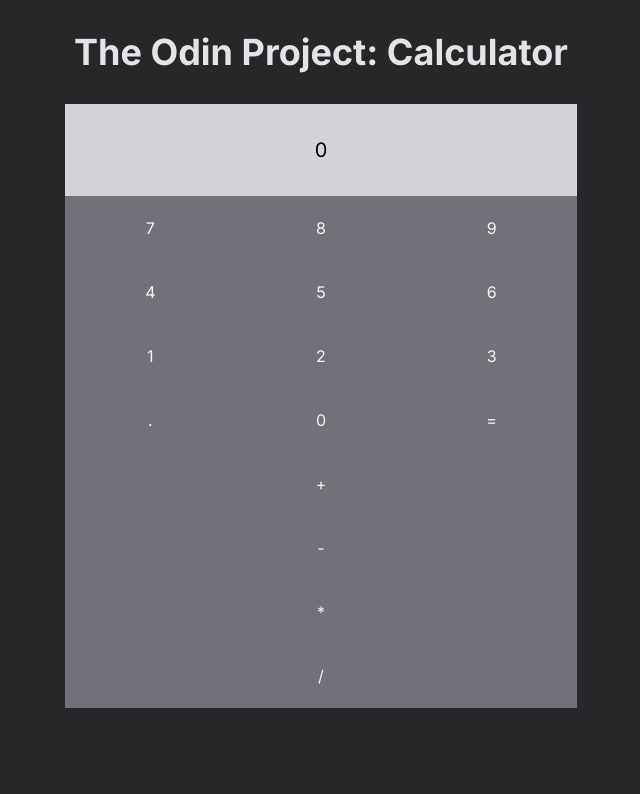
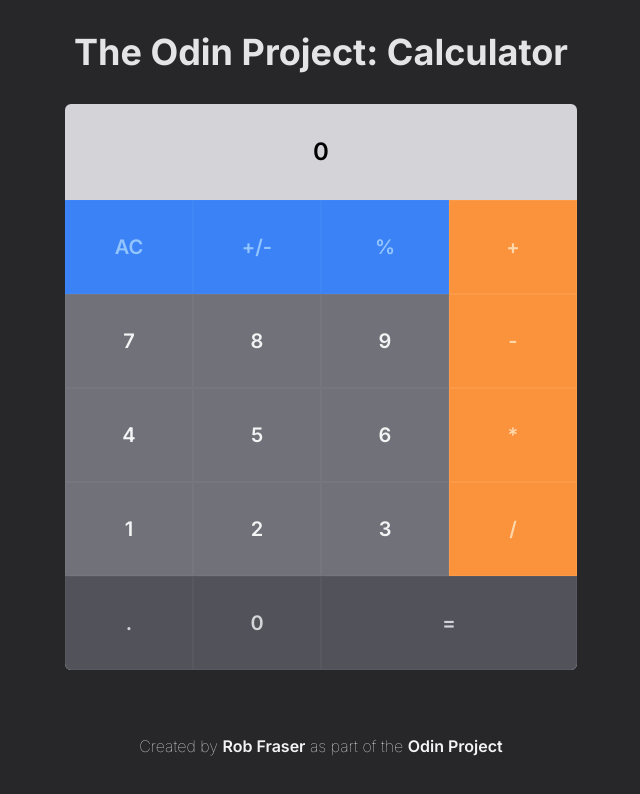
Before and after one commit to RobFraserCodes/odin-calculator, a Next.js app: page / in a window 1280 px wide. Shown: the top 794 px of the page, without its empty margins (319-959 px from the left). Built offline with nearby package versions, Linux system fonts and the light colour scheme.

Commit message:
layout and state
Fixed the layout to work well. Added state but no functionality or operators currently work.

```diff
--- a/app/globals.css
+++ b/app/globals.css
@@ -4,6 +4,15 @@
 
 @layer components {
   .btn {
-    @apply bg-zinc-500 text-zinc-100 w-full h-16 hover:bg-zinc-600;
+    @apply border-zinc-400 border border-opacity-10 bg-zinc-500 text-zinc-100 w-full p-8 hover:bg-zinc-600 text-xl font-semibold;
+  }
+  .btn-operator {
+    @apply border-orange-300 border border-opacity-20 bg-orange-400 text-orange-200 w-full p-8 hover:bg-orange-500 text-xl font-semibold;
+  }
+  .btn-function {
+    @apply border-blue-400 border border-opacity-10 bg-blue-500 text-blue-300 w-full p-8 hover:bg-blue-600 text-xl font-semibold;
+  }
+  .btn-equals {
+    @apply border-zinc-500 border border-opacity-20 p-8 bg-zinc-600 text-zinc-300 w-full hover:bg-zinc-700 text-xl font-semibold;
   }
 }
--- a/app/page.tsx
+++ b/app/page.tsx
@@ -1,3 +1,7 @@
+'use client'
+
+import { useState } from 'react'
+
 const digits = [7, 8, 9, 4, 5, 6, 1, 2, 3]
 const operators = ['+', '-', '*', '/']
 const equals = '='
@@ -6,8 +10,39 @@
 const percent = '%'
 const decimal = '.'
 const display = '0'
+const zero = '0'
 
 export default function Home() {
+  const [display, setDisplay] = useState('0');
+  const [previous, setPrevious] = useState(null);
+  const [operator, setOperator] = useState(null);
+
+  function handleDigit(digit: number) {
+    if (display === '0') {
+      setDisplay(String(digit))
+    } else {
+      setDisplay(display + digit);
+    }
+  }
+
+  function handleOperator(nextOperator: string) {
+    if (operator !== null) {
+      handleEquals();
+    }
+    setPrevious(display);
+    setOperator(nextOperator);
+    setDisplay('0');
+  }
+
+  function handleEquals() {
+    if (previous !== null && operator !== null) {
+      const result = calculate(parseFloat(previous), parseFloat(display), operator);
+      setDisplay(String(result));
+      setPrevious(null);
+      setOperator(null);
+    }
+  }
+
   function add(a: number, b: number) {
     return a + b
   }
@@ -40,37 +75,47 @@
       <div>
         <h1 className='text-4xl text-center font-bold py-8 text-zinc-200'>The Odin Project: Calculator</h1>
       </div>
-      <div className='mx-auto container max-w-lg text-center bg-zinc-300'>
+      <div className='mx-auto container max-w-lg text-center rounded-md bg-zinc-300'>
         <div className="grid grid-cols-12">
+          {/* display response */}
           <div className='col-span-12'>
-            <p className="p-8 text-xl">{display}</p>
+            <p className="p-8 text-2xl font-semibold">{display}</p>
           </div>
+          {/* function buttons */}
+          <div className='col-span-9'>
+            <div className="grid grid-cols-3">
+              <button className="btn-function">{clear}</button>
+              <button className="btn-function">{toggle}</button>
+              <button className="btn-function">{percent}</button>
+            </div>
           </div>
-          <div className="grid grid-cols-9">
-            { digits.map((digit) => (
-              <div className='col-span-3'>
-                <button className='btn'>{digit}</button>
-              </div>
-            )) }
-          <div className='col-span-3'>
-            <button className='btn'>.</button>
+          {/* operators */}
+          <div className='col-span-3 bg-orange-400 h-16'>
+            {operators.map((operator) => (
+              <button key={operator} className="btn-operator" onClick={() => handleOperator(operator)}>{operator}</button>
+            ))}
           </div>
-          <div className="col-span-3">
-            <button className='btn'>0</button>
+          {/* digits */}
+          <div className='col-span-9'>
+            <div className="grid grid-cols-3">
+              {digits.map((digit) => (
+                <button key={digit} className="btn" onClick={() => handleDigit(digit)}>{digit}</button>
+              ))}
+            </div>
           </div>
-          <div className='col-span-3'>
-            <button className='btn'>=</button>
-          </div>
+          {/* equals */}
         </div>
-        <div className="grid grid-cols-1">
-          { operators.map((operator) => (
-            <div className='col-span-1'>
-              <button className='btn'>{operator}</button>
-            </div>
-          )) }
+        <div className="grid grid-cols-12 items-center">
+          <div className="btn-equals col-span-3 rounded-bl-md">{decimal}</div>
+          <div className="btn-equals col-span-3" onClick={() => handleDigit(0)}>{zero}</div>
+          <div className="btn-equals col-span-6 rounded-br-md" onClick={() => handleEquals}>{equals}</div>
+        </div>
       </div>
-    </div>
+      <footer className='text-center font-thin mt-16 text-zinc-100'>
+        <p>Created by <a href="www.robfraser.dev"><span className='font-semibold'>Rob Fraser</span> </a>
+        as part of the <a href="https://www.theodinproject.com/paths/full-stack-javascript/courses/javascript/lessons/rock-paper-scissors"><span className='font-semibold'>Odin Project</span></a>
+        </p>
+      </footer>
     </main>
   )
 }
-``
```
